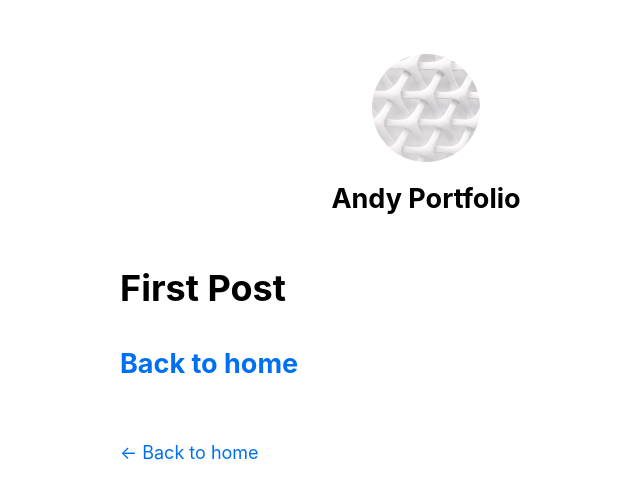
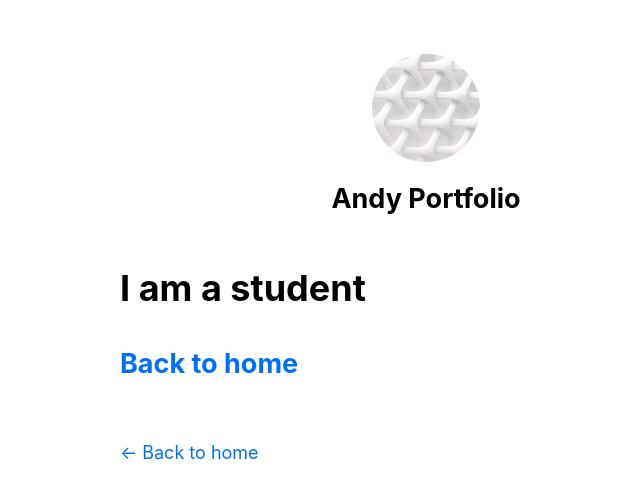
Before and after one commit to andy2029/andy-portfolio, a Next.js app: page /posts/first-post in a window 1280 px wide. Shown: the top 498 px of the page, without its empty margins (214-854 px from the left). Built offline with nearby package versions, Linux system fonts and the light colour scheme.

Commit message:
hello world

```diff
--- a/pages/index.js
+++ b/pages/index.js
@@ -1,6 +1,7 @@
 import Layout, { siteTitle } from '../components/layout'
 import utilStyles from '../styles/utils.module.css'
 import Head from 'next/head'
+import Link from 'next/link'
 export default function Home() {
   return (
     <Layout home>
@@ -13,6 +14,7 @@ export default function Home() {
           (This is a sample website - you’ll be building a site like this on{' '}
           <a href="https://nextjs.org/learn">our Next.js tutorial</a>.)
         </p>
+        Read <Link href="/posts/first-post"><a>my first post!</a></Link>
       </section>
     </Layout>
   )
--- a/pages/posts/first-post.js
+++ b/pages/posts/first-post.js
@@ -8,7 +8,7 @@ export default function FirstPost() {
       <Head>
         <title>First Post</title>
       </Head>
-      <h1>First Post</h1>
+      <h1>I am a student</h1>
       <h2>
         <Link href="/">
           <a>Back to home</a>
```
